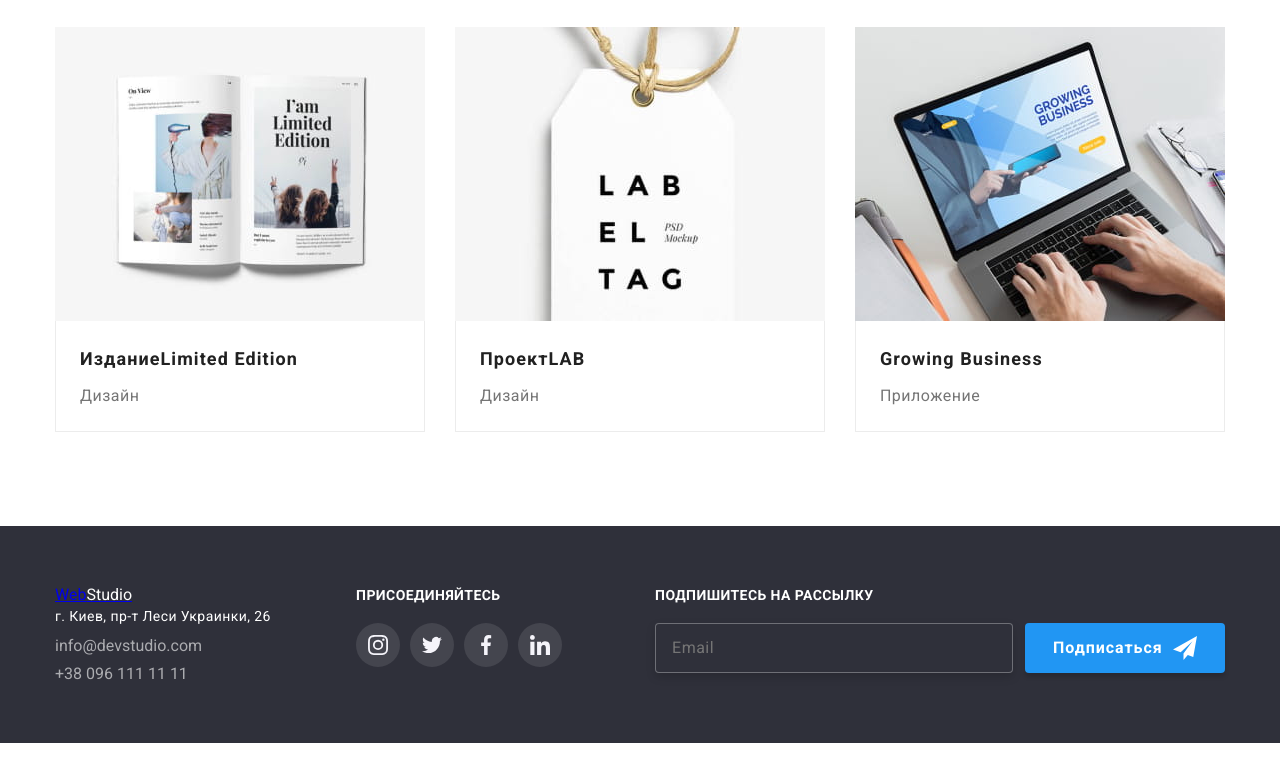
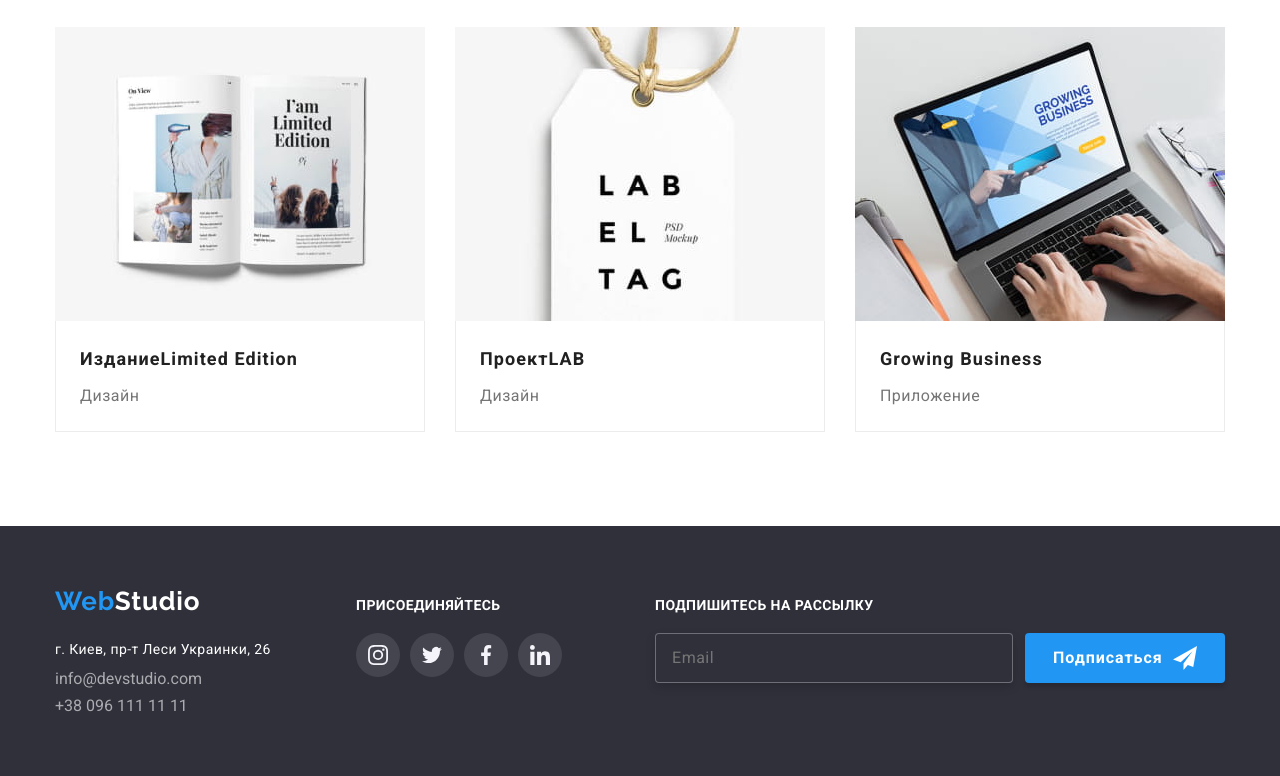
Before and after one commit to OlgaLipko/goit-markup-hw-07, a plain HTML site: page portfolio.html in a window 1280 px wide. Shown: the part 1108-1884 px from the top of the page. Before the commit the page ends 1851 px from the top, so only its background shows below. Drawn offline with nearby package versions, Linux system fonts and the light colour scheme.

Commit message:
исправляет ошибки

```diff
--- a/portfolio.html
+++ b/portfolio.html
@@ -232,7 +232,7 @@
 <footer class="footer section-footer">
     <div class="container footer-container ">
         <div class="footer-logo">
-            <a href="./index.html" class="logo-footer-web">Web<span class="logo-footer">Studio</span></a>
+            <a href="./index.html" class="logo">Web<span class="logo-footer">Studio</span></a>
 
             <address class="footer-adress">
                 <ul class="footer-adress__list list">
--- a/sass/components/_logo.scss
+++ b/sass/components/_logo.scss
@@ -22,5 +22,6 @@
 }
 
 .footer-logo > .logo {
+  display: block;
   margin-bottom: 20px;
 }
--- a/sass/components/footer/_footer.scss
+++ b/sass/components/footer/_footer.scss
@@ -2,23 +2,6 @@
   background-color: $background-color-dark;
   flex-direction: column;
 }
-
-// .logo-footer {
-//   color: $color-text-contrast;
-// }
-
-// .logo-footer-web {
-//   color: $link-color-change;
-//   font-family: 'Raleway', sans-serif;
-//   font-weight: 700;
-//   font-size: 26px;
-//   line-height: calc(31 / 26);
-//   letter-spacing: 0.03em;
-//   display: flex;
-//   text-decoration: none;
-//   justify-content: flex-start;
-//   margin-bottom: 20px;
-// }
 
 .footer-social {
   margin-right: 93px;
@@ -69,9 +52,9 @@
 .footer-social-list {
   display: flex;
 }
-// .footer-adress {
-//   margin-top: 20px;
-// }
+.footer-adress {
+  margin-top: 20px;
+}
 .footer-adress__item:not(:last-child) {
   margin-bottom: 9px;
 }
--- a/sass/main.scss
+++ b/sass/main.scss
@@ -2,11 +2,10 @@
 @import './utils/variables';
 @import './base/normalize';
 @import './base/general';
+@import './components/logo';
+@import './components/header/page-header';
+@import './components/header/header-contacts';
 @import './components/main-index/container';
-@import './components/logo';
-@import './components/header/_page-header';
-@import './components/header/header-contacts';
-@import './components/big-button';
 @import './components/main-index/hero';
 @import './components/main-index/peculiarity';
 @import './components/main-index/action';
@@ -15,5 +14,6 @@
 @import './components/main-index/client';
 @import './components/footer/footer';
 @import './components/modal/modal';
+@import './components/big-button';
 @import './components/main-portfolio/button-filter';
 @import './components/main-portfolio/works';
```
Also changed, not shown: css/main.css, css/main.min.css, sass/components/footer/_footer-social.scss (deleted), 2 other files.
